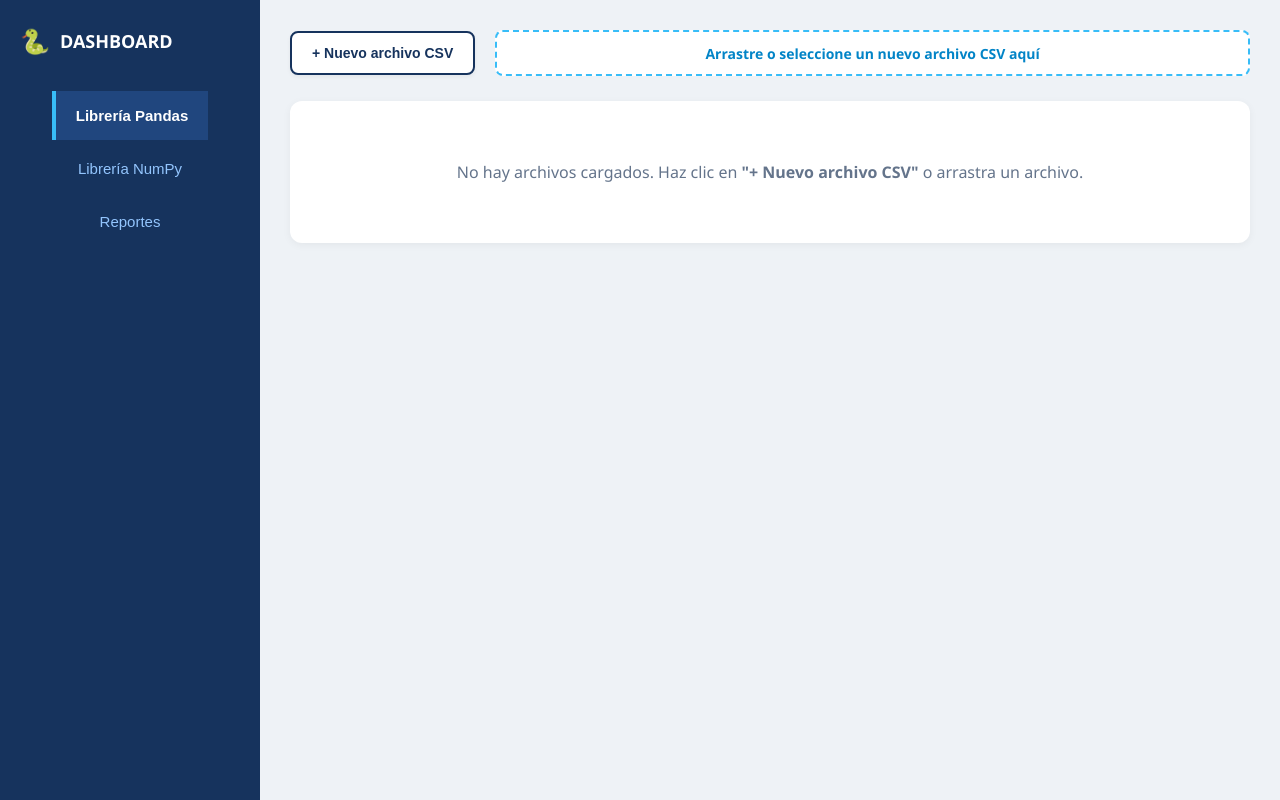
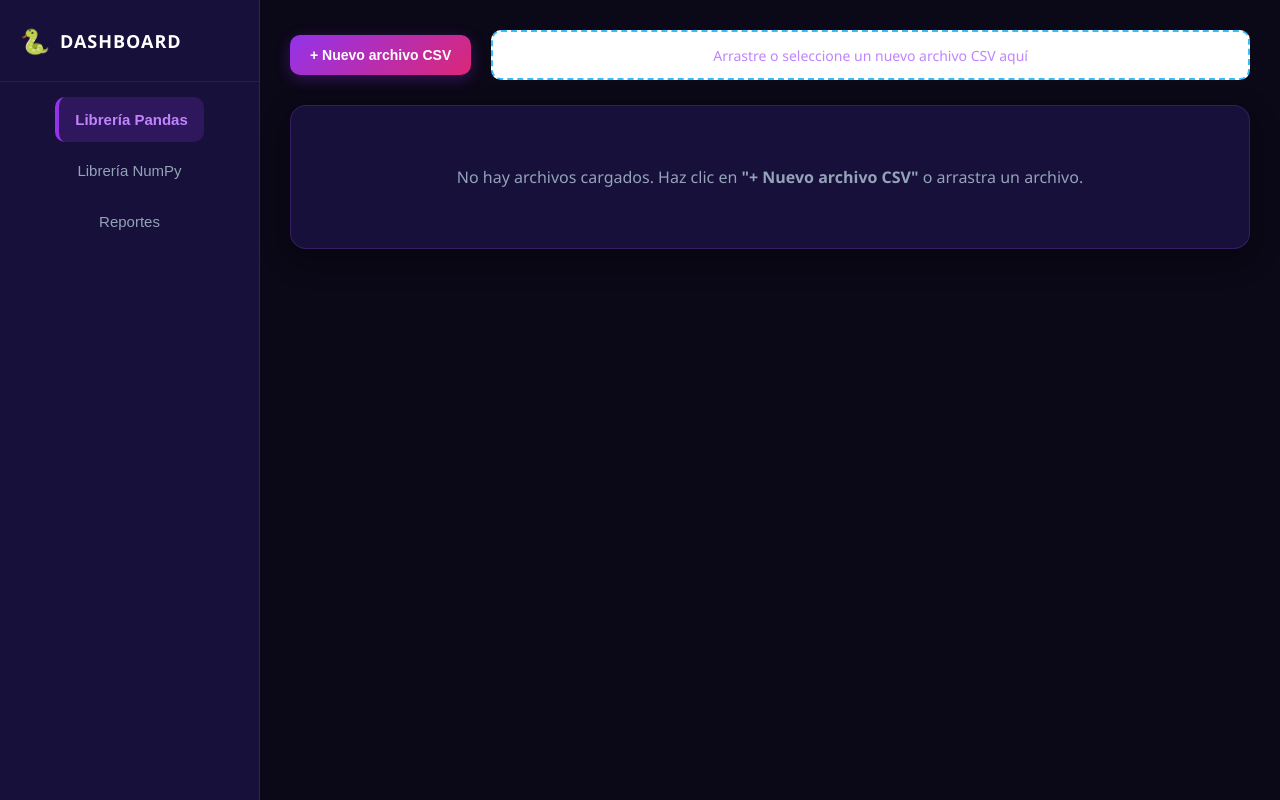
Before and after one commit to HansGit30/SEMINARI_IV, a React (Vite) app: page /dashboard in a window 1280 px wide. Built offline with nearby package versions, Linux system fonts and the light colour scheme.

Commit message:
Actualizar

```diff
--- a/src/components/Dashboard.tsx
+++ b/src/components/Dashboard.tsx
@@ -398,21 +398,22 @@ function Dashboard(): React.ReactElement {
   );
 }
 
-// Estilos del Componente
+// Estilos actualizados con la paleta general del proyecto
 const styles: { [key: string]: React.CSSProperties } = {
   dashboardLayout: {
     display: "flex",
     minHeight: "100vh",
-    backgroundColor: "#eef2f6",
+    backgroundColor: "#0d0b1a",
     fontFamily: "'Segoe UI', Roboto, sans-serif",
   },
   sidebar: {
     width: "260px",
-    backgroundColor: "#16335d",
+    backgroundColor: "#16103a",
     color: "#ffffff",
     display: "flex",
     flexDirection: "column",
     flexShrink: 0,
+    borderRight: "1px solid rgba(168, 85, 247, 0.2)",
   },
   brand: {
     padding: "24px 20px",
@@ -422,27 +423,30 @@ const styles: { [key: string]: React.CSSProperties } = {
     alignItems: "center",
     gap: "10px",
     cursor: "pointer",
+    borderBottom: "1px solid rgba(168, 85, 247, 0.15)",
   },
   brandIcon: { fontSize: "24px" },
-  brandName: { color: "#ffffff" },
-  sideNav: { display: "flex", flexDirection: "column", gap: "4px", marginTop: "10px" },
+  brandName: { color: "#ffffff", letterSpacing: "1px" },
+  sideNav: { display: "flex", flexDirection: "column", gap: "6px", marginTop: "15px", padding: "0 10px" },
   navBtn: {
-    padding: "16px 20px",
+    padding: "14px 16px",
     textAlign: "left",
     background: "transparent",
     border: "none",
-    color: "#93c5fd",
+    color: "#94a3b8",
     fontSize: "15px",
     cursor: "pointer",
     fontWeight: 500,
+    borderRadius: "10px",
+    transition: "all 0.2s ease",
   },
   navBtnActive: {
-    backgroundColor: "#20467e",
-    color: "#ffffff",
+    backgroundColor: "rgba(147, 51, 234, 0.2)",
+    color: "#c084fc",
     fontWeight: "bold",
-    borderLeft: "4px solid #38bdf8",
+    borderLeft: "4px solid #9333ea",
   },
-  mainContent: { flex: 1, padding: "30px" },
+  mainContent: { flex: 1, padding: "30px", backgroundColor: "#0b0817" },
   topBarContainer: {
     display: "flex",
     alignItems: "center",
@@ -451,38 +455,43 @@ const styles: { [key: string]: React.CSSProperties } = {
   },
   addCsvBtn: {
     padding: "12px 20px",
-    backgroundColor: "#ffffff",
-    border: "2px solid #16335d",
-    color: "#16335d",
-    borderRadius: "8px",
+    background: "linear-gradient(135deg, #9333ea 0%, #db2777 100%)",
+    border: "none",
+    color: "#ffffff",
+    borderRadius: "10px",
     fontWeight: "bold",
     cursor: "pointer",
     fontSize: "14px",
-    boxShadow: "0 2px 4px rgba(0,0,0,0.05)",
+    boxShadow: "0 4px 15px rgba(147, 51, 234, 0.3)",
+    whiteSpace: "nowrap",
   },
   dropZone: {
     flex: 1,
-    border: "2px dashed #38bdf8",
-    borderRadius: "8px",
-    padding: "10px 20px",
+    border: "2px dashed rgba(168, 85, 247, 0.4)",
+    borderRadius: "10px",
+    padding: "12px 20px",
     textAlign: "center",
     cursor: "pointer",
     userSelect: "none",
+    backgroundColor: "#16103a",
+    transition: "all 0.2s ease",
   },
-  dropZoneText: { color: "#0284c7", fontWeight: 600, fontSize: "14px" },
+  dropZoneText: { color: "#c084fc", fontWeight: 500, fontSize: "14px" },
   emptyStateContainer: {
-    backgroundColor: "#ffffff",
-    borderRadius: "12px",
+    backgroundColor: "#16103a",
+    borderRadius: "16px",
     padding: "60px",
     textAlign: "center",
-    color: "#64748b",
-    boxShadow: "0 2px 8px rgba(0,0,0,0.05)",
+    color: "#94a3b8",
+    border: "1px solid rgba(168, 85, 247, 0.2)",
+    boxShadow: "0 10px 30px rgba(0,0,0,0.3)",
   },
   panelContainer: {
-    backgroundColor: "#ffffff",
-    borderRadius: "12px",
+    backgroundColor: "#16103a",
+    borderRadius: "16px",
     padding: "25px",
-    boxShadow: "0 2px 8px rgba(0,0,0,0.05)",
+    boxShadow: "0 10px 30px rgba(0,0,0,0.3)",
+    border: "1px solid rgba(168, 85, 247, 0.25)",
     display: "flex",
     flexDirection: "column",
     gap: "20px",
@@ -493,31 +502,34 @@ const styles: { [key: string]: React.CSSProperties } = {
     alignItems: "center",
   },
   fileBadge: {
-    backgroundColor: "#f0f9ff",
-    border: "1px dashed #38bdf8",
-    color: "#0284c7",
+    backgroundColor: "#110d2b",
+    border: "1px solid rgba(168, 85, 247, 0.3)",
+    color: "#38bdf8",
     padding: "6px 14px",
-    borderRadius: "6px",
-    fontWeight: 600,
-    fontSize: "14px",
+    borderRadius: "8px",
+    fontWeight: 500,
+    fontSize: "13px",
   },
   deleteBtn: {
-    backgroundColor: "#fee2e2",
-    border: "none",
-    color: "#ef4444",
-    width: "28px",
-    height: "28px",
+    backgroundColor: "rgba(239, 68, 68, 0.15)",
+    border: "1px solid rgba(239, 68, 68, 0.3)",
+    color: "#f87171",
+    width: "30px",
+    height: "30px",
     borderRadius: "50%",
     cursor: "pointer",
     fontWeight: "bold",
+    display: "flex",
+    alignItems: "center",
+    justifyContent: "center",
   },
   tableWrapper: {
     maxHeight: "300px",
     overflowX: "auto",
     overflowY: "auto",
-    border: "1px solid #cbd5e1",
-    borderRadius: "8px",
-    backgroundColor: "#ffffff",
+    border: "1px solid rgba(168, 85, 247, 0.2)",
+    borderRadius: "10px",
+    backgroundColor: "#110d2b",
   },
   table: {
     width: "100%",
@@ -526,52 +538,55 @@ const styles: { [key: string]: React.CSSProperties } = {
     fontSize: "14px",
   },
   th: {
-    backgroundColor: "#16335d",
-    color: "#ffffff",
+    backgroundColor: "#1e1b4b",
+    color: "#c084fc",
     padding: "12px 14px",
     fontWeight: "bold",
-    borderBottom: "2px solid #0f172a",
+    borderBottom: "1px solid rgba(168, 85, 247, 0.3)",
     whiteSpace: "nowrap",
   },
   td: {
     padding: "10px 14px",
-    borderBottom: "1px solid #e2e8f0",
-    color: "#1e293b",
+    borderBottom: "1px solid rgba(168, 85, 247, 0.1)",
+    color: "#f8fafc",
     whiteSpace: "nowrap",
   },
   actionRow: { display: "flex", gap: "15px", justifyContent: "center" },
   actionBtn: {
     padding: "12px 24px",
-    backgroundColor: "#16335d",
+    background: "linear-gradient(135deg, #9333ea 0%, #db2777 100%)",
     color: "#ffffff",
     border: "none",
-    borderRadius: "6px",
+    borderRadius: "10px",
     cursor: "pointer",
     fontWeight: "bold",
+    boxShadow: "0 4px 15px rgba(147, 51, 234, 0.3)",
   },
   outputBox: {
-    backgroundColor: "#0f172a",
+    backgroundColor: "#110d2b",
     color: "#38bdf8",
     padding: "15px",
-    borderRadius: "6px",
+    borderRadius: "10px",
     fontFamily: "monospace",
+    border: "1px solid rgba(56, 189, 248, 0.2)",
   },
   reportCard: {
-    border: "1px solid #e2e8f0",
+    border: "1px solid rgba(168, 85, 247, 0.2)",
     padding: "16px",
-    borderRadius: "8px",
-    backgroundColor: "#f8fafc"
+    borderRadius: "10px",
+    backgroundColor: "#110d2b"
   },
   reportResult: {
-    backgroundColor: "#0f172a",
+    backgroundColor: "#0b0817",
     color: "#38bdf8",
     padding: "12px",
-    borderRadius: "6px",
+    borderRadius: "8px",
     marginTop: "10px",
     margin: 0,
     whiteSpace: "pre-wrap",
     fontFamily: "monospace",
     fontSize: "13px",
+    border: "1px solid rgba(168, 85, 247, 0.15)",
   },
 };
 
```
